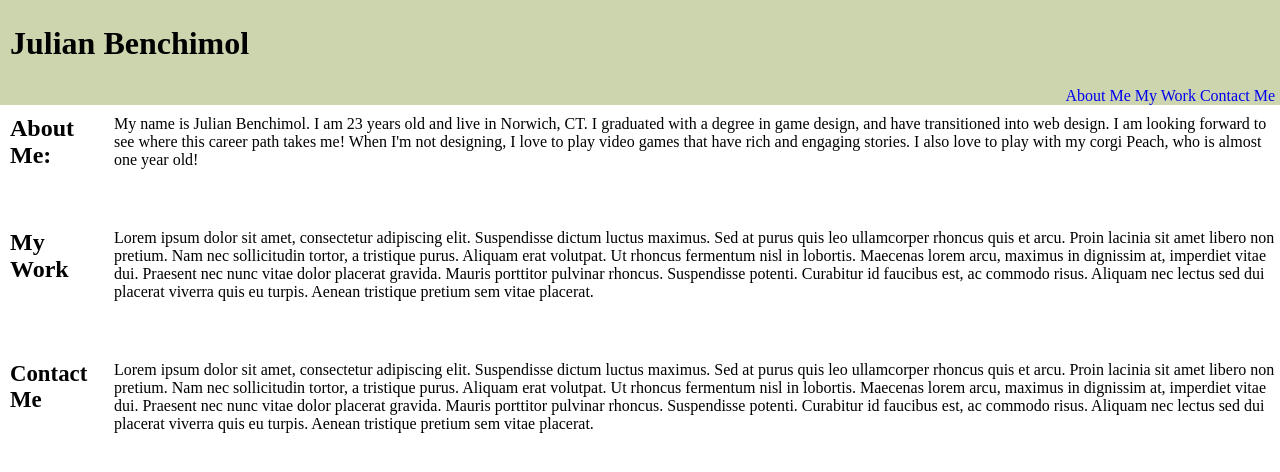
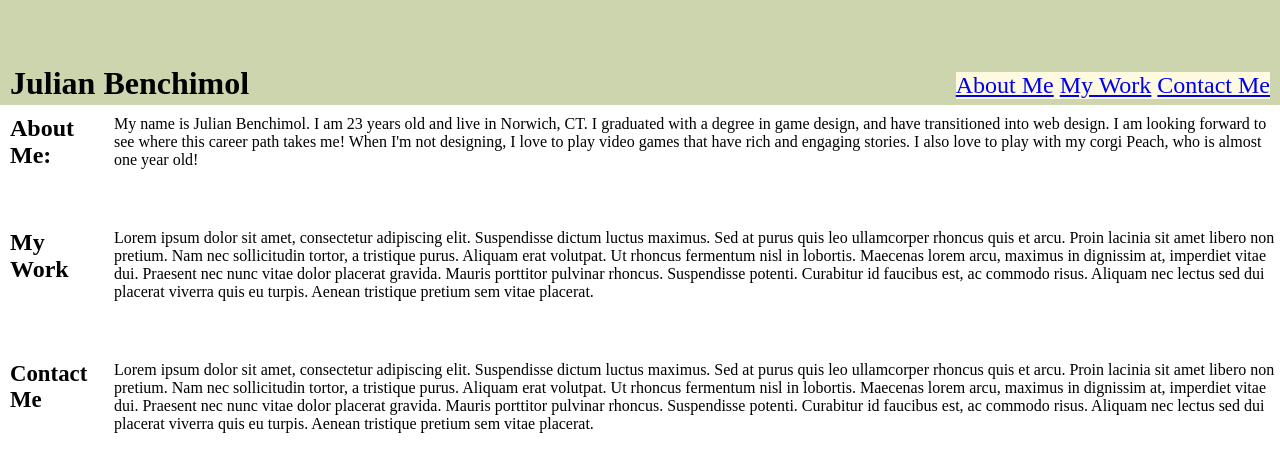
Before and after one commit to julianbenchimol/module2-challenge, a plain HTML site: page index.html in a window 1280 px wide. Drawn offline with Linux system fonts and the light colour scheme.

Commit message:
Worked on styling

```diff
--- a/assets/style.css
+++ b/assets/style.css
@@ -18,20 +18,20 @@ header{
     padding-top: 25px;
     padding-left: 10px;
 }
+header h1 {
+    position: relative;
+    top: 40px;
+}
 /*navbar styling*/
 .navbar {
-    /*navbar flexbox*/
-    display: flex;
-    flex-direction: row;
-    flex-wrap: wrap;
-    justify-content: right;
 
-    margin-right: 15px;
+    font-size: 24px;
     position: relative;
-    top: 25px;
-}
-.navbar a {
-    text-decoration: none;
+    top: 10px;
+    float: right;
+    margin-right: 20px;
+
+    background-color: var(--colorThree);
 }
 /*========================*/
 
```
